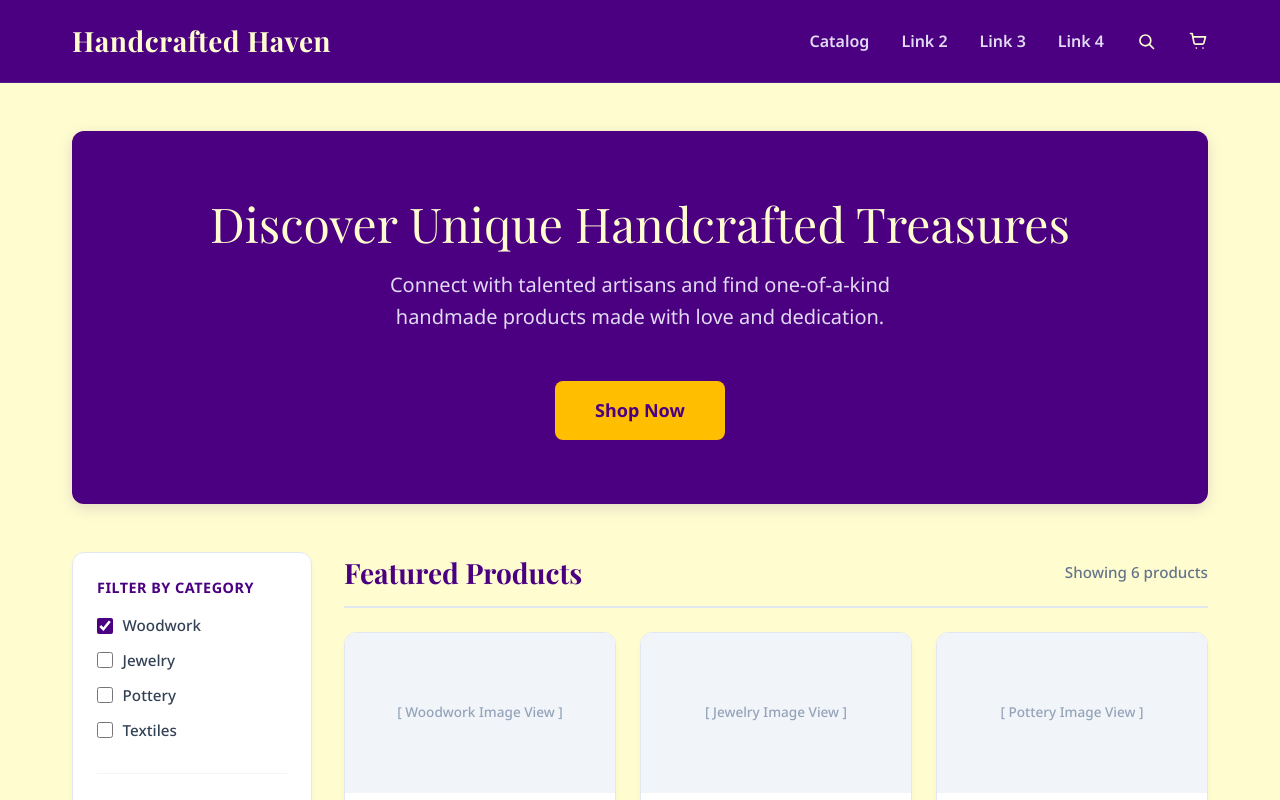
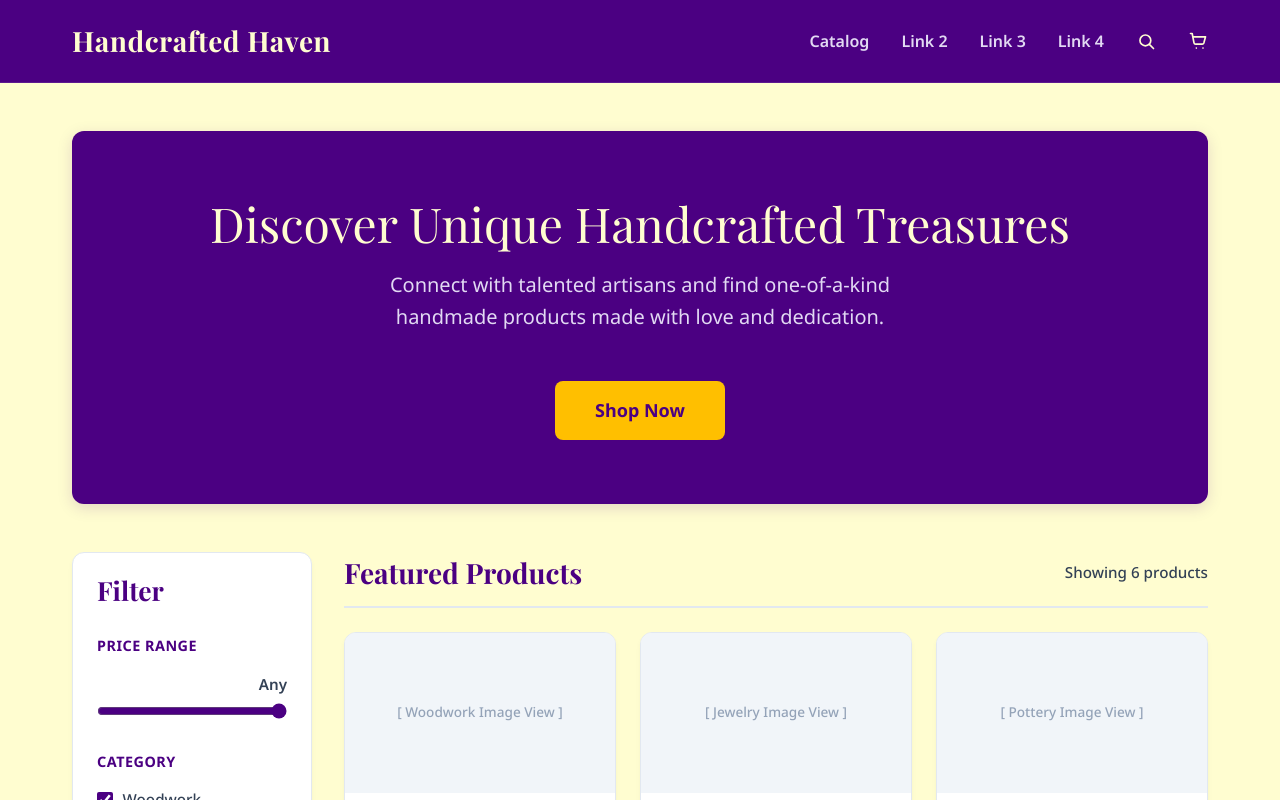
Before and after one commit to Daveralphy/handcrafted-haven, a Next.js app: page / in a window 1280 px wide. Shown: the top 800 px of the page. Built offline with nearby package versions, Linux system fonts and the light colour scheme; a web font is replaced by a local one.

Commit message:
add a price range slider and made the filter programatic, also added transition logic to the price label

```diff
--- a/src/app/ui/CategorySidebar.tsx
+++ b/src/app/ui/CategorySidebar.tsx
@@ -1,10 +1,47 @@
-import React from 'react';
+"use client";
+
+import React, { useEffect, useState } from 'react';
 
 /* Designed by Oribi */
 
-export default function CategorySidebar() {
-  const categories = ['Woodwork', 'Jewelry', 'Pottery', 'Textiles'];
-  const availability = ['In Stock', 'Custom Order Only'];
+type CategorySidebarProps = {
+  categories: string[];
+  availabilityOptions: string[];
+  selectedCategories: string[];
+  selectedAvailability: string[];
+  maxPrice: number;
+  onCategoryChange: (category: string) => void;
+  onAvailabilityChange: (availability: string) => void;
+  onMaxPriceChange: (maxPrice: number) => void;
+};
+
+export default function CategorySidebar({
+  categories,
+  availabilityOptions,
+  selectedCategories,
+  selectedAvailability,
+  maxPrice,
+  onCategoryChange,
+  onAvailabilityChange,
+  onMaxPriceChange,
+}: CategorySidebarProps) {
+  const [displayPricePosition, setDisplayPricePosition] = useState(maxPrice);
+  const priceLabel = maxPrice >= 200 ? 'Any' : `$${maxPrice}`;
+  // Prevents price amount label from overflowing.
+  const priceThumbPosition = `${(displayPricePosition / 200) * 100}%`;
+  const priceLabelTransform = displayPricePosition === 0
+    ? 'translateX(0)'
+    : displayPricePosition >= 200
+      ? 'translateX(-100%)'
+      : 'translateX(-50%)';
+
+  useEffect(() => {
+    const debounceTimer = window.setTimeout(() => {
+      setDisplayPricePosition(maxPrice);
+    }, 250);
+
+    return () => window.clearTimeout(debounceTimer);
+  }, [maxPrice]);
 
   return (
     <div style={{
@@ -19,7 +56,18 @@ export default function CategorySidebar() {
       width: '100%',
       boxSizing: 'border-box'
     }}>
-      {/* Group 1: Filter by Category */}
+      <h2 style={{
+        color: 'var(--color-primary)',
+        fontFamily: 'var(--font-heading)',
+        fontSize: '1.65rem',
+        fontWeight: 'bold',
+        lineHeight: 1,
+        margin: 0
+      }}>
+        Filter
+      </h2>
+
+      {/* Group 1: Filter by Price */}
       <div>
         <h3 style={{
           fontSize: '0.9rem',
@@ -30,14 +78,56 @@ export default function CategorySidebar() {
           letterSpacing: '0.5px',
           fontFamily: 'var(--font-body)'
         }}>
-          Filter by Category
+          Price Range
+        </h3>
+        <div style={{ display: 'flex', flexDirection: 'column', gap: '0.375rem' }}>
+          <div style={{ position: 'relative', height: '1.5rem' }}>
+            <span style={{
+              color: '#334155',
+              fontSize: '0.95rem',
+              fontWeight: '600',
+              left: priceThumbPosition,
+              position: 'absolute',
+              transform: priceLabelTransform,
+              transition: 'left 0.2s cubic-bezier(0.34, 1.35, 0.64, 1)',
+              whiteSpace: 'nowrap'
+            }}>
+              {priceLabel}
+            </span>
+          </div>
+          <input
+            type="range"
+            min="0"
+            max="200"
+            step="5"
+            value={maxPrice}
+            onChange={(event) => onMaxPriceChange(Number(event.target.value))}
+            aria-label="Maximum product price"
+            style={{ accentColor: 'var(--color-primary)', width: '100%', cursor: 'pointer' }}
+          />
+        </div>
+      </div>
+
+      {/* Group 2: Filter by Category */}
+      <div>
+        <h3 style={{
+          fontSize: '0.9rem',
+          fontWeight: 'bold',
+          color: 'var(--color-primary)',
+          margin: '0 0 1rem 0',
+          textTransform: 'uppercase',
+          letterSpacing: '0.5px',
+          fontFamily: 'var(--font-body)'
+        }}>
+          Category
         </h3>
         <div style={{ display: 'flex', flexDirection: 'column', gap: '0.75rem' }}>
           {categories.map((category) => (
             <label key={category} style={{ display: 'flex', alignItems: 'center', gap: '0.6rem', color: '#334155', fontSize: '0.95rem', fontWeight: '500', cursor: 'pointer' }}>
               <input
                 type="checkbox"
-                defaultChecked={category === 'Woodwork'}
+                checked={selectedCategories.includes(category)}
+                onChange={() => onCategoryChange(category)}
                 style={{ accentColor: 'var(--color-primary)', width: '16px', height: '16px', cursor: 'pointer' }}
               />
               {category}
@@ -46,7 +136,7 @@ export default function CategorySidebar() {
         </div>
       </div>
 
-      {/* Group 2: Additional Filter (Availability Status) to make card taller */}
+      {/* Group 3: Additional Filter (Availability Status) to make card taller */}
       <div style={{ borderTop: '1px solid #f1f5f9', paddingTop: '1.5rem' }}>
         <h3 style={{
           fontSize: '0.9rem',
@@ -60,11 +150,12 @@ export default function CategorySidebar() {
           Availability
         </h3>
         <div style={{ display: 'flex', flexDirection: 'column', gap: '0.75rem' }}>
-          {availability.map((status) => (
+          {availabilityOptions.map((status) => (
             <label key={status} style={{ display: 'flex', alignItems: 'center', gap: '0.6rem', color: '#334155', fontSize: '0.95rem', fontWeight: '500', cursor: 'pointer' }}>
               <input
                 type="checkbox"
-                defaultChecked={status === 'In Stock'}
+                checked={selectedAvailability.includes(status)}
+                onChange={() => onAvailabilityChange(status)}
                 style={{ accentColor: 'var(--color-primary)', width: '16px', height: '16px', cursor: 'pointer' }}
               />
               {status}
--- a/src/app/ui/ProductGrid.tsx
+++ b/src/app/ui/ProductGrid.tsx
@@ -1,17 +1,47 @@
-import React from 'react';
+"use client";
+
+import React, { useState } from 'react';
 import CategorySidebar from './CategorySidebar';
 
 /* Designed by Oribi */
 
+// Mock Data replace and retrieve from the database in the future.
+const products = [
+  { id: 1, title: 'Hand-Carved Walnut Bowl', price: 85, category: 'Woodwork', availability: 'In Stock' },
+  { id: 2, title: 'Minimalist Silver Ring', price: 120, category: 'Jewelry', availability: 'In Stock' },
+  { id: 3, title: 'Earthenware Ceramic Vase', price: 65, category: 'Pottery', availability: 'Custom Order Only' },
+  { id: 4, title: 'Woven Cotton Throw Blanket', price: 110, category: 'Textiles', availability: 'In Stock' },
+  { id: 5, title: 'Mahogany Cutting Board', price: 45, category: 'Woodwork', availability: 'Custom Order Only' },
+  { id: 6, title: 'Beaded Drop Earrings', price: 75, category: 'Jewelry', availability: 'In Stock' },
+];
+const categories = Array.from(new Set(products.map((product) => product.category)));
+const availabilityOptions = Array.from(new Set(products.map((product) => product.availability)));
+const priceLimit = 200;
+
 export default function ProductGrid() {
-  const products = [
-    { id: 1, title: 'Hand-Carved Walnut Bowl', price: '$85.00', category: 'Woodwork' },
-    { id: 2, title: 'Minimalist Silver Ring', price: '$120.00', category: 'Jewelry' },
-    { id: 3, title: 'Earthenware Ceramic Vase', price: '$65.00', category: 'Pottery' },
-    { id: 4, title: 'Woven Cotton Throw Blanket', price: '$110.00', category: 'Textiles' },
-    { id: 5, title: 'Mahogany Cutting Board', price: '$45.00', category: 'Woodwork' },
-    { id: 6, title: 'Beaded Drop Earrings', price: '$75.00', category: 'Jewelry' },
-  ];
+  const [selectedCategories, setSelectedCategories] = useState<string[]>(categories);
+  const [selectedAvailability, setSelectedAvailability] = useState<string[]>(availabilityOptions);
+  const [maxPrice, setMaxPrice] = useState(priceLimit);
+
+  const toggleSelection = (
+    value: string,
+    selectedValues: string[],
+    setSelectedValues: React.Dispatch<React.SetStateAction<string[]>>
+  ) => {
+    setSelectedValues(
+      selectedValues.includes(value)
+        ? selectedValues.filter((selectedValue) => selectedValue !== value)
+        : [...selectedValues, value]
+    );
+  };
+
+  const filteredProducts = products.filter((product) => {
+    const matchesCategory = selectedCategories.includes(product.category);
+    const matchesAvailability = selectedAvailability.includes(product.availability);
+    const matchesPrice = maxPrice >= priceLimit || product.price <= maxPrice;
+
+    return matchesCategory && matchesAvailability && matchesPrice;
+  });
 
   return (
     <section style={{
@@ -26,7 +56,16 @@ export default function ProductGrid() {
 
       {/* Left Column: Slim Interactive Filter Sidebar Component */}
       <div style={{ flex: '0 0 240px', minWidth: '240px' }}>
-        <CategorySidebar />
+        <CategorySidebar
+          categories={categories}
+          availabilityOptions={availabilityOptions}
+          selectedCategories={selectedCategories}
+          selectedAvailability={selectedAvailability}
+          maxPrice={maxPrice}
+          onCategoryChange={(category) => toggleSelection(category, selectedCategories, setSelectedCategories)}
+          onAvailabilityChange={(availability) => toggleSelection(availability, selectedAvailability, setSelectedAvailability)}
+          onMaxPriceChange={setMaxPrice}
+        />
       </div>
 
       {/* Right Column: Section Header + 6 Product Grid Cards */}
@@ -44,8 +83,8 @@ export default function ProductGrid() {
           <h2 style={{ fontSize: '1.75rem', color: 'var(--color-primary)', margin: 0, fontFamily: 'var(--font-heading)', fontWeight: 'bold' }}>
             Featured Products
           </h2>
-          <span style={{ fontSize: '0.95rem', color: '#64748b', fontWeight: '500' }}>
-            Showing {products.length} products
+          <span style={{ fontSize: '0.95rem', color: '#334155', fontWeight: '500' }}>
+            Showing {filteredProducts.length} products
           </span>
         </div>
 
@@ -56,7 +95,7 @@ export default function ProductGrid() {
           gap: '1.5rem',
           width: '100%'
         }}>
-          {products.map((product) => (
+          {filteredProducts.map((product) => (
             <article key={product.id} style={{
               backgroundColor: '#ffffff',
               border: '1px solid #e2e8f0',
@@ -84,7 +123,7 @@ export default function ProductGrid() {
 
               {/* Context Detail Block */}
               <div style={{ padding: '1.25rem', display: 'flex', flexDirection: 'column', gap: '0.5rem', flexGrow: 1 }}>
-                <span style={{ fontSize: '0.75rem', color: '#64748b', fontWeight: 'bold', textTransform: 'uppercase' }}>
+                <span style={{ fontSize: '0.75rem', color: '#334155', fontWeight: 'bold', textTransform: 'uppercase' }}>
                   {product.category}
                 </span>
                 <h4 style={{ fontSize: '1.05rem', color: '#0f172a', margin: 0, fontWeight: '600', fontFamily: 'var(--font-body)', lineHeight: '1.4' }}>
@@ -92,7 +131,7 @@ export default function ProductGrid() {
                 </h4>
                 <div style={{ marginTop: 'auto', display: 'flex', alignItems: 'center', justifyContent: 'space-between', paddingTop: '0.75rem' }}>
                   <span style={{ fontSize: '1.15rem', fontWeight: 'bold', color: 'var(--color-primary)' }}>
-                    {product.price}
+                    ${product.price.toFixed(2)}
                   </span>
                   <button type="button" style={{
                     backgroundColor: 'var(--color-accent)',
@@ -112,6 +151,12 @@ export default function ProductGrid() {
           ))}
         </div>
 
+        {filteredProducts.length === 0 && (
+          <p style={{ color: '#334155', fontWeight: '500', margin: 0 }}>
+            No products match the selected filters.
+          </p>
+        )}
+
       </div>
 
     </section>
```
